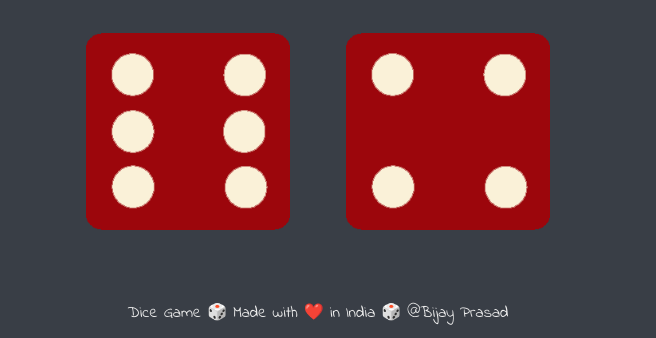
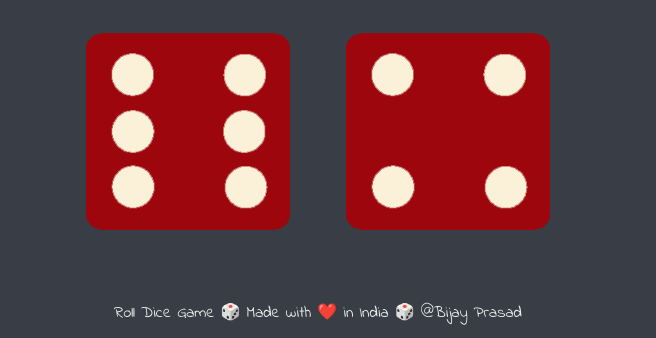
Before and after one commit to Bijay-Prasad/Roll-Dice, a plain HTML site: page index.html in a window 1280 px wide. Shown: the part 462-800 px from the top of the page, without its empty margins (322-978 px from the left). Drawn offline with Linux system fonts and the light colour scheme.

Commit message:
update footer

```diff
--- a/index.html
+++ b/index.html
@@ -29,6 +29,6 @@
   </body>
 
   <footer>
-    Dice Game 🎲 Made with ❤️ in India 🎲 @Bijay Prasad
+    Roll Dice Game 🎲 Made with ❤️ in India 🎲 @Bijay Prasad
   </footer>
 </html>
```
